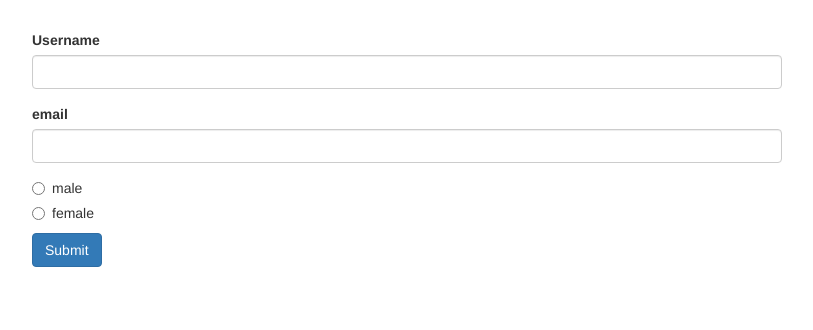
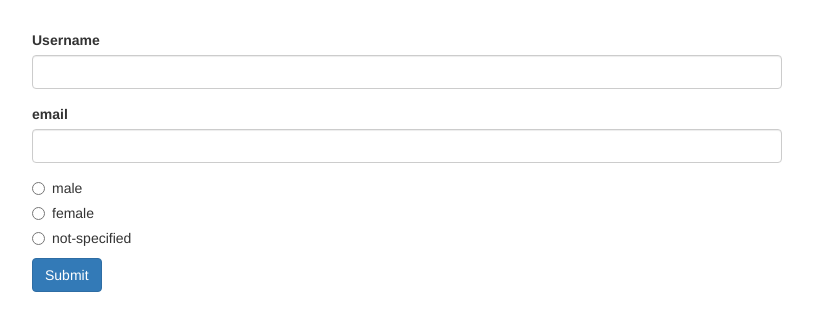
Before and after one commit to douglascamilo/angular-recipes, an Angular app: page / in a window 1280 px wide. Shown: the top 330 px of the page, without its empty margins (233-1046 px from the left). Built offline with nearby package versions, Linux system fonts and the light colour scheme.

Commit message:
Creating a form in code

```diff
--- a/src/app/app.component.ts
+++ b/src/app/app.component.ts
@@ -1,10 +1,20 @@
-import { Component } from '@angular/core';
+import { Component, OnInit } from '@angular/core';
+import { FormControl, FormGroup } from '@angular/forms';
 
 @Component({
   selector: 'app-root',
   templateUrl: './app.component.html',
   styleUrls: ['./app.component.css']
 })
-export class AppComponent {
-  genders = ['male', 'female'];
+export class AppComponent implements OnInit {
+  genders = ['male', 'female', 'not-specified'];
+  signupForm: FormGroup;
+
+  ngOnInit(): void {
+    this.signupForm = new FormGroup({
+      'username': new FormControl(null),
+      'email': new FormControl(null),
+      'gender': new FormControl('not-specified'),
+    });
+  }
 }
--- a/src/app/app.module.ts
+++ b/src/app/app.module.ts
@@ -1,7 +1,6 @@
 import { BrowserModule } from '@angular/platform-browser';
 import { NgModule } from '@angular/core';
-import { FormsModule } from '@angular/forms';
-
+import { ReactiveFormsModule } from '@angular/forms';
 
 import { AppComponent } from './app.component';
 
@@ -11,7 +10,7 @@ import { AppComponent } from './app.component';
   ],
   imports: [
     BrowserModule,
-    FormsModule,
+    ReactiveFormsModule
   ],
   providers: [],
   bootstrap: [AppComponent]
```
